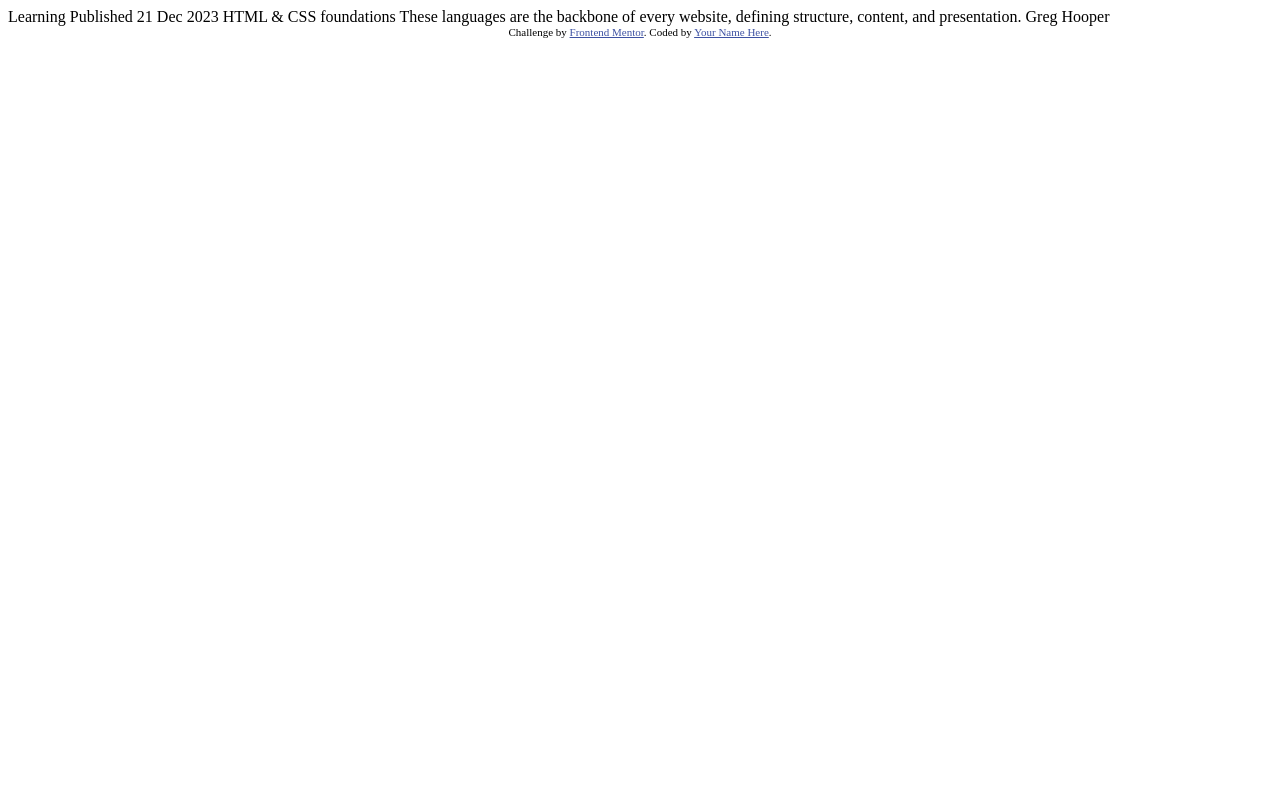
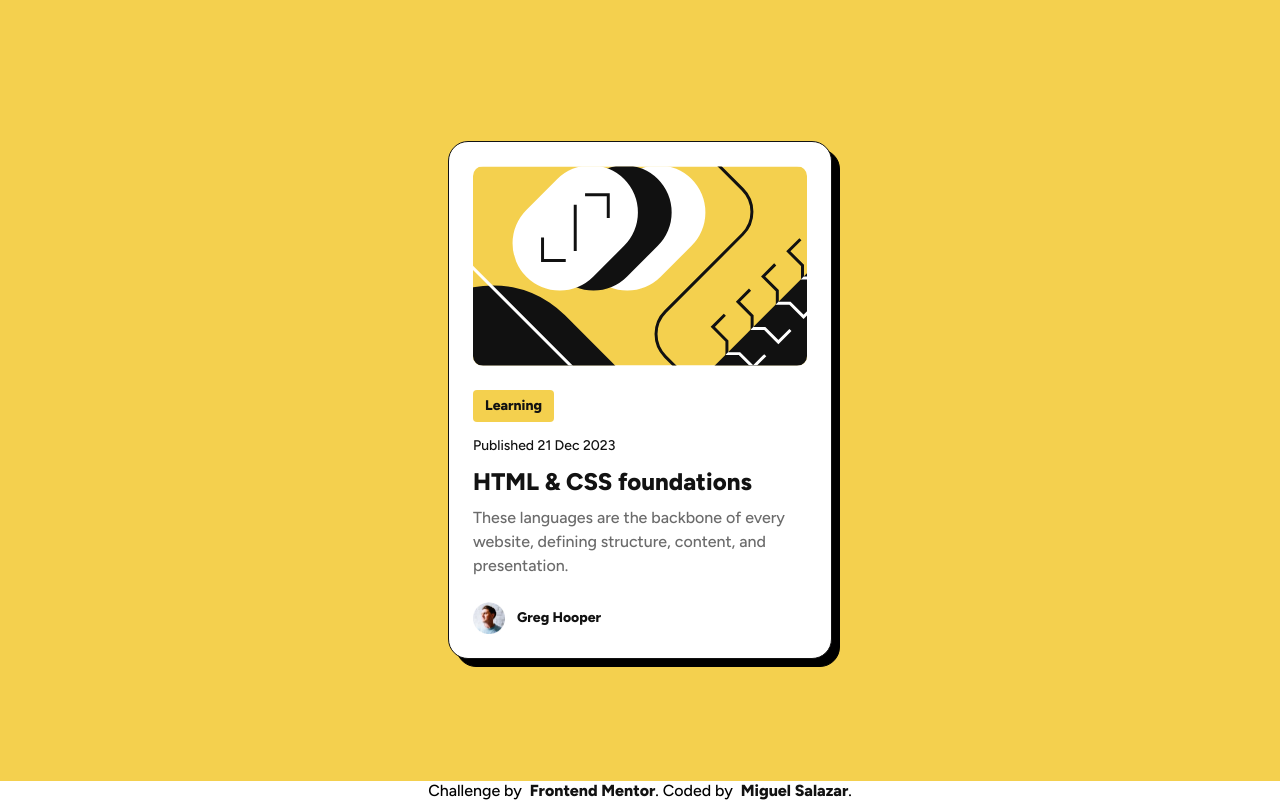
Before and after one commit to Miguel-Salazar-Dev/blog-preview-card-main, a plain HTML site: page index.html in a window 1280 px wide. Drawn offline with Linux system fonts and the light colour scheme.

Commit message:
Desktop Version Completed

```diff
--- a/index.html
+++ b/index.html
@@ -3,32 +3,39 @@
 <head>
   <meta charset="UTF-8">
   <meta name="viewport" content="width=device-width, initial-scale=1.0"> <!-- displays site properly based on user's device -->
-
   <link rel="icon" type="image/png" sizes="32x32" href="./assets/images/favicon-32x32.png">
 
   <title>Frontend Mentor | Blog preview card</title>
 
-  <!-- Feel free to remove these styles or customise in your own stylesheet 👍 -->
-  <style>
-    .attribution { font-size: 11px; text-align: center; }
-    .attribution a { color: hsl(228, 45%, 44%); }
-  </style>
+  <link rel="stylesheet" type="text/css" href="./styles.css" />
 </head>
 <body>
-
-  Learning
-
-  Published 21 Dec 2023
-
-  HTML & CSS foundations
-
-  These languages are the backbone of every website, defining structure, content, and presentation.
-
-  Greg Hooper
-
-  <div class="attribution">
-    Challenge by <a href="https://www.frontendmentor.io?ref=challenge" target="_blank">Frontend Mentor</a>.
-    Coded by <a href="#">Your Name Here</a>.
-  </div>
+  <main role="main">
+    <div class="main-container">
+      <div class="card">
+        <img src="./assets/images/illustration-article.svg" alt="Card Image" class="card-image" />
+        <div class="card-content">
+          <div class="card-flag">
+            <div class="card-category">Learning</div>
+          </div>
+          <div class="card-date">Published 21 Dec 2023</div>
+          <div class="card-title">HTML & CSS foundations</div>
+          <div class="card-description">These languages are the backbone of every website, defining structure, content, and presentation.</div>
+        </div>
+        <div class="card-author">
+          <div class="card-author-image">
+            <img src="./assets/images/image-avatar.webp" alt="User Image" class="author-image" />
+          </div>
+          <div class="author-name">Greg Hooper</div>
+        </div>
+      </div>
+    </div>
+  </main>
+  <footer role="contentinfo">
+    <div class="attribution">
+      Challenge by &nbsp;<a href="https://www.frontendmentor.io?ref=challenge" target="_blank">Frontend Mentor</a>.
+      Coded by &nbsp;<a href="https://github.com/Miguel-Salazar-Dev"> Miguel Salazar</a>.
+    </div>
+  </footer>
 </body>
 </html>
--- /dev/null
+++ b/styles.css
@@ -0,0 +1,155 @@
+@import url('https://fonts.googleapis.com/css2?family=Figtree:wght@500;800&display=swap');
+
+:root {
+  --white: hsl(0, 0%, 100%);
+  --yellow: hsl(47, 88%, 63%);
+  --gray-500: hsl(0, 0%, 42%);
+  --gray-950: hsl(0, 0%, 7%);
+  --spacing-300: 24px;
+  --spacing-150: 12px;
+  --spacing-100: 8px;
+  --spacing-50: 4px;
+  --font-preset-1-size: 24px;
+  --font-preset-2-size: 16px;
+  --font-preset-3-size: 14px;
+  --font-preset-weight: 500;
+  --font-preset-weight-bold: 800;
+}
+
+body, html {
+  margin: 0; /* Remove default margin */
+  padding: 0; /* Remove default padding */
+  width: 100%; /* Ensure full width */
+  height: 100%; /* Ensure full height */
+}
+
+a {
+  color: var(--gray-950);
+  font-weight: var(--font-preset-weight-bold);
+  text-decoration: none;
+}
+
+.main-container {
+  display: flex;
+  align-items: center;
+  justify-content: center;
+  height: 100vh;
+  width: 100vw;
+  font-family: 'Figtree', sans-serif;
+  font-optical-sizing: auto;
+  font-weight: var(--font-preset-weight);
+  font-style: normal;
+  font-size: var(--font-preset-2-size);
+  line-height: 150%;
+  letter-spacing: 0;
+  background-color: var(--yellow);
+  color: var(--gray-950);
+}
+
+.card {
+  display: flex;
+  flex-direction: column;
+  box-sizing: border-box;
+  width: 384px;
+  justify-content: left;
+  align-items: start;
+  gap: var(--spacing-300);
+  padding: var(--spacing-300);
+  border-radius: 20px;
+  background-color: var(--white);
+  border: 1px;
+  border-style: solid;
+  border-color: var(--gray-950);
+  filter: drop-shadow(8px 8px #000);
+  transition: filter 0.2s;
+}
+
+.card:hover {
+  filter: drop-shadow(16px 16px #000);
+  .card-title {
+    color: var(--yellow);
+  }
+}
+
+.card-image {
+  width: 100%;
+  height: 200px;
+  border-radius: 10px;
+}
+
+.card-content {
+  display: flex;
+  flex-direction: column;
+  width: 100%;
+  gap: var(--spacing-150);
+}
+
+.card-category {
+  display: inline-flex;
+  justify-content: center;
+  align-items: center;
+  gap: var(--spacing-100);
+  padding: var(--spacing-50) var(--spacing-150);
+  border-radius: 4px;
+  background-color: var(--yellow);
+  font-size: var(--font-preset-3-size);
+  font-weight: var(--font-preset-weight-bold);
+}
+
+.card-date {
+  font-size: var(--font-preset-3-size);
+}
+
+.card-title {
+  height: auto;
+  font-size: var(--font-preset-1-size);
+  font-weight: var(--font-preset-weight-bold);
+  transition: color 0.2s;
+}
+
+.card-description {
+  height: auto;
+  color: var(--gray-500);
+}
+
+.card-author {
+  display: flex;
+  flex-direction: row;
+  gap: var(--spacing-150);
+  justify-content: start;
+  align-items: center;
+  padding: 0;
+}
+
+.card-author-image {
+  padding: 0;
+  width: 32px;
+  height: 32px;
+}
+
+.author-image {
+  width: 100%;
+  height: 100%;
+
+}
+
+.author-name {
+  width: auto;
+  font-size: var(--font-preset-3-size);
+  font-weight: var(--font-preset-weight-bold);
+}
+
+.attribution {
+  position: fixed;
+  bottom: 0;
+  display: flex;
+  width: 100%;
+  justify-content: center;
+  align-items: center;
+  background-color: var(--white);
+  font-family: 'Figtree', sans-serif;
+  font-optical-sizing: auto;
+  font-weight: var(--font-preset-weight);
+  font-style: normal;
+  font-size: var(--font-preset-2-size);
+}
```
